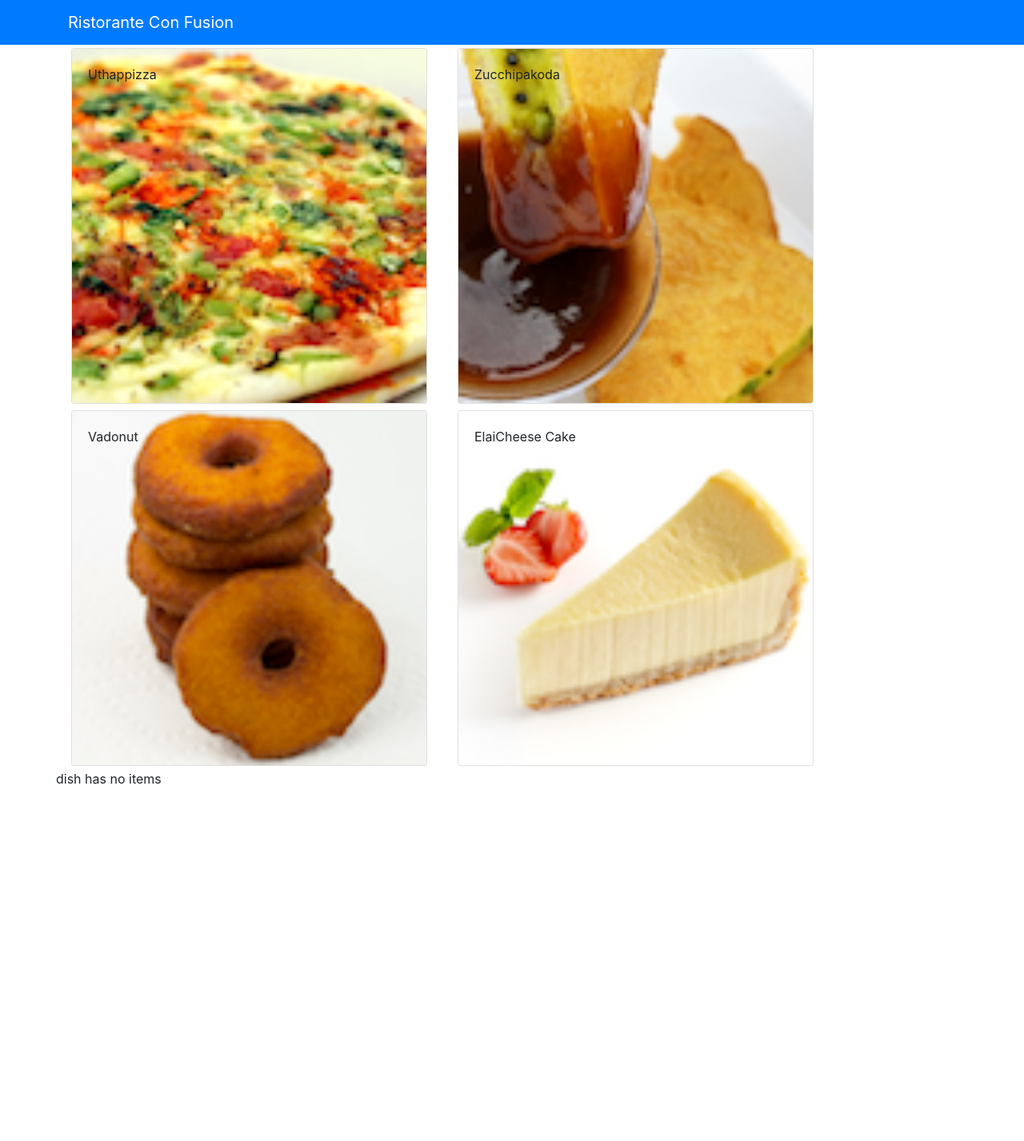
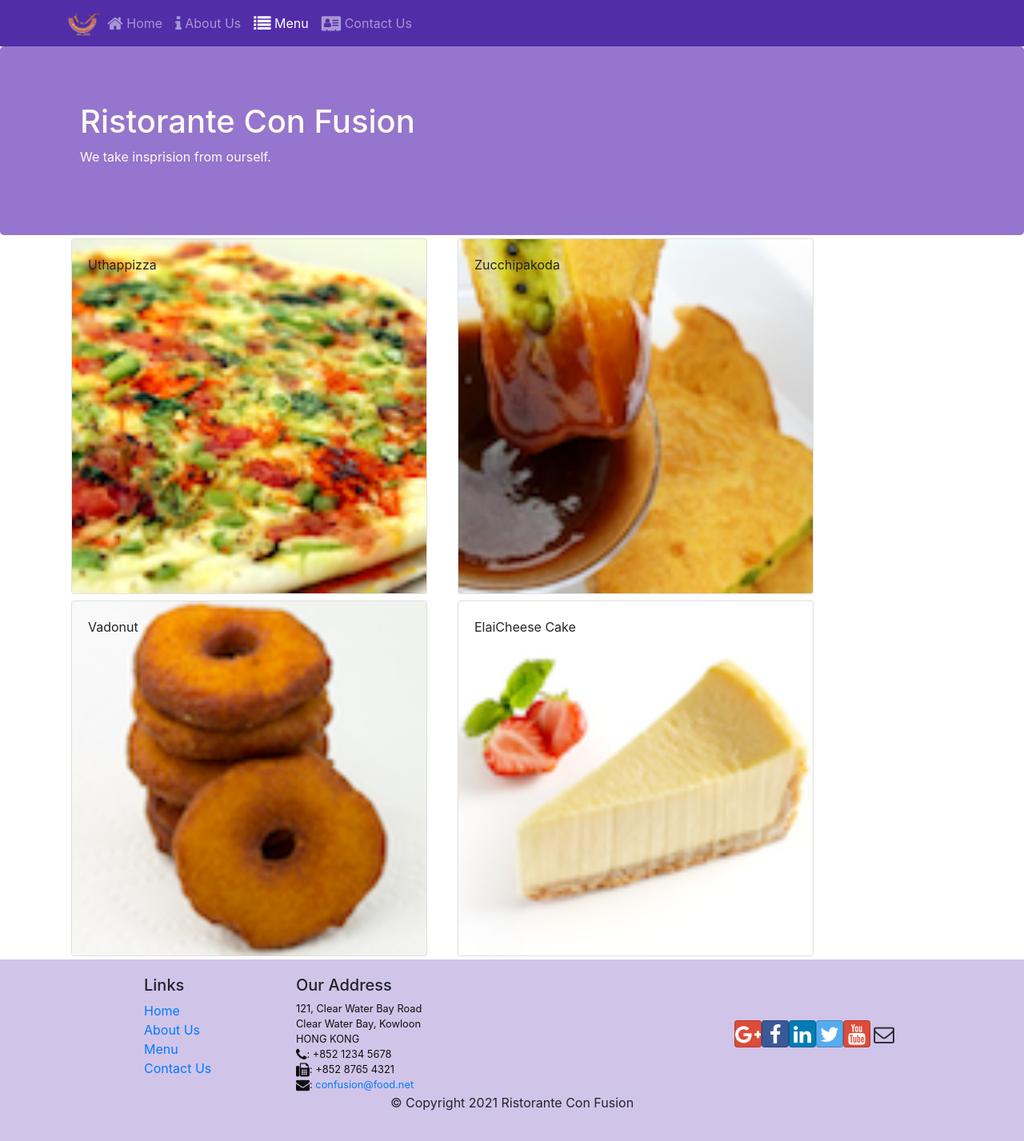
Before and after one commit to SUTHARRAM/React, a React (Create React App) app in the folder React/confusion/: page /menu in a window 1280 px wide. Shown: the whole page at 80% size. Before the commit the page ends 986 px from the top, so only its background shows below. Built offline with nearby package versions, Linux system fonts and the light colour scheme.

Commit message:
some new components are added

```diff
--- a/React/confusion/package.json
+++ b/React/confusion/package.json
@@ -7,9 +7,12 @@
     "@testing-library/react": "^11.2.5",
     "@testing-library/user-event": "^12.8.3",
     "bootstrap": "^4.6.0",
+    "bootstrap-social": "^5.1.1",
+    "font-awesome": "^4.7.0",
     "react": "^17.0.2",
     "react-dom": "^17.0.2",
     "react-popper": "^2.2.5",
+    "react-router-dom": "^5.2.0",
     "react-scripts": "4.0.3",
     "reactstrap": "^8.9.0",
     "web-vitals": "^1.1.1"
--- a/React/confusion/src/App.css
+++ b/React/confusion/src/App.css
@@ -1,38 +1,33 @@
-.App {
-  text-align: center;
+.row-header{
+  margin:0px auto;
+  padding:0px auto;
 }
 
-.App-logo {
-  height: 40vmin;
-  pointer-events: none;
+.row-content {
+  margin:0px auto;
+  padding: 50px 0px 50px 0px;
+  border-bottom: 1px ridge;
+  min-height:400px;
 }
 
-@media (prefers-reduced-motion: no-preference) {
-  .App-logo {
-    animation: App-logo-spin infinite 20s linear;
-  }
+.footer{
+  background-color: #D1C4E9;
+  margin:0px auto;
+  padding: 20px 0px 20px 0px;
+}
+.jumbotron {
+  padding:70px 30px 70px 30px;
+  margin:0px auto;
+  background: #9575CD ;
+  color:floralwhite;
 }
 
-.App-header {
-  background-color: #282c34;
-  min-height: 100vh;
-  display: flex;
-  flex-direction: column;
-  align-items: center;
-  justify-content: center;
-  font-size: calc(10px + 2vmin);
-  color: white;
+address{
+  font-size:80%;
+  margin:0px;
+  color:#0f0f0f;
 }
 
-.App-link {
-  color: #61dafb;
+.navbar-dark {
+  background-color: #512DA8;
 }
-
-@keyframes App-logo-spin {
-  from {
-    transform: rotate(0deg);
-  }
-  to {
-    transform: rotate(360deg);
-  }
-}
--- a/React/confusion/src/App.js
+++ b/React/confusion/src/App.js
@@ -1,29 +1,18 @@
 import React, { Component } from 'react';
-import { Navbar, NavbarBrand } from 'reactstrap';
-import Menu from './components/MenuComponent';
+import Main from './components/MainComponent';
+import './App.css';
+import { BrowserRouter } from 'react-router-dom';
 
-import { DISHES } from './shared/dishes';
 
 class App extends Component {
 
-  constructor(props){
-    super(props);
-
-    this.state =  {
-      dishes: DISHES,
-    };
-  }
-
  render(){
   return (
-    <div>
-      <Navbar dark color="primary">
-        <div className="container">
-          <NavbarBrand href="/"> Ristorante Con Fusion </NavbarBrand>
-        </div>
-      </Navbar>
-      <Menu dishes={this.state.dishes} />
-    </div>
+    <BrowserRouter>
+      <div>
+        <Main />
+      </div>
+    </BrowserRouter>
   );
  }
 
--- /dev/null
+++ b/React/confusion/src/components/DishdetailComponent.js
@@ -0,0 +1,34 @@
+import React from 'react';
+import { Card, CardImg, CardText, CardBody, CardTitle } from 'reactstrap';
+
+const renderDish = (dish) => {
+    if(dish != null){
+        return(
+            <Card>
+                <CardImg width="100%" src={dish.image} alt={dish.name} />
+                <CardBody>
+                    <CardTitle>{dish.name}</CardTitle>
+                    <CardText>{dish.description}</CardText>
+                </CardBody>
+            </Card>
+        );
+    }
+    else {
+        return(
+            <div></div>
+        );
+    }
+}
+
+function DishDetail(props) {
+
+        return(
+            <div className="col-12 col-md-5 m-1">
+
+                    {renderDish(props.dish)}
+
+            </div>
+        );
+}
+
+export default DishDetail;
--- /dev/null
+++ b/React/confusion/src/components/FooterComponent.js
@@ -0,0 +1,51 @@
+import React from 'react';
+import { Link } from 'react-router-dom';
+
+function Footer(props) {
+    return(
+    <div className="footer">
+        <div className="container">
+            <div className="row justify-content-center">
+                <div className="col-4 offset-1 col-sm-2">
+                    <h5>Links</h5>
+                    <ul className="list-unstyled">
+                        <li><Link to="/home">Home</Link></li>
+                        <li><Link to="/aboutus">About Us</Link></li>
+                        <li><Link to="/menu">Menu</Link></li>
+                        <li><Link to="/contactus">Contact Us</Link></li>
+                    </ul>
+                </div>
+                <div className="col-7 col-sm-5">
+                    <h5>Our Address</h5>
+                    <address>
+		              121, Clear Water Bay Road<br />
+		              Clear Water Bay, Kowloon<br />
+		              HONG KONG<br />
+		              <i className="fa fa-phone fa-lg"></i>: +852 1234 5678<br />
+		              <i className="fa fa-fax fa-lg"></i>: +852 8765 4321<br />
+		              <i className="fa fa-envelope fa-lg"></i>: <a href="mailto:confusion@food.net">
+                         confusion@food.net</a>
+                    </address>
+                </div>
+                <div className="col-12 col-sm-4 align-self-center">
+                    <div className="text-center">
+                        <a className="btn btn-social-icon btn-google" href="http://google.com/+"><i className="fa fa-google-plus"></i></a>
+                        <a className="btn btn-social-icon btn-facebook" href="http://www.facebook.com/profile.php?id="><i className="fa fa-facebook"></i></a>
+                        <a className="btn btn-social-icon btn-linkedin" href="http://www.linkedin.com/in/"><i className="fa fa-linkedin"></i></a>
+                        <a className="btn btn-social-icon btn-twitter" href="http://twitter.com/"><i className="fa fa-twitter"></i></a>
+                        <a className="btn btn-social-icon btn-google" href="http://youtube.com/"><i className="fa fa-youtube"></i></a>
+                        <a className="btn btn-social-icon" href="mailto:"><i className="fa fa-envelope-o"></i></a>
+                    </div>
+                </div>
+            </div>
+            <div className="row justify-content-center">
+                <div className="col-auto">
+                    <p>© Copyright 2021 Ristorante Con Fusion</p>
+                </div>
+            </div>
+        </div>
+    </div>
+    )
+}
+
+export default Footer;
--- /dev/null
+++ b/React/confusion/src/components/HeaderComponent.js
@@ -0,0 +1,71 @@
+import React, { Component } from 'react';
+import { Navbar, NavbarBrand, Nav, NavbarToggler, Collapse, NavItem, Jumbotron } from 'reactstrap';
+import { NavLink } from 'react-router-dom';
+
+class Header extends Component {
+    constructor(props){
+        super(props);
+        this.state = {
+            isNavOpen: false,
+        };
+        this.toggleNav = this.toggleNav.bind(this);
+    }
+
+    toggleNav() {
+        this.setState({
+            isNavOpen: !this.state.isNavOpen
+        });
+    }
+
+    render() {
+
+        return (
+            <>
+               <Navbar dark expand="md">
+                <div className="container">
+                   <NavbarToggler onClick={this.toggleNav} />
+                    <NavbarBrand className="mr-auto" href="/">
+                        <img src="assets/images/logo.png" height="30" width="41" alt="Ristorante Con Fusion" />
+                    </NavbarBrand>
+                    <Collapse isOpen={this.state.isNavOpen} navbar>
+                    <Nav navbar>
+                        <NavItem>
+                            <NavLink className='nav-link' to='/home'>
+                                <span className="fa fa-home fa-lg"></span> Home
+                            </NavLink>
+                        </NavItem>
+                        <NavItem>
+                            <NavLink className='nav-link' to='/aboutus'>
+                                <span className="fa fa-info fa-lg"></span> About Us
+                            </NavLink>
+                        </NavItem>
+                        <NavItem>
+                            <NavLink className='nav-link' to='/menu'>
+                                <span className="fa fa-list fa-lg"></span> Menu
+                            </NavLink>
+                        </NavItem>
+                        <NavItem>
+                            <NavLink className='nav-link' to='/contactus'>
+                                <span className="fa fa-address-card fa-lg"></span> Contact Us
+                            </NavLink>
+                        </NavItem>
+                    </Nav>
+                  </Collapse>
+                </div>
+               </Navbar>
+               <Jumbotron>
+                   <div className="container">
+                     <div className="row row-header">
+                        <div className="col-12 col-sm-6" >
+                            <h1>Ristorante Con Fusion</h1>
+                            <p> We take insprision from ourself.</p>
+                        </div>
+                     </div>
+                   </div>
+               </Jumbotron>
+            </>
+        );
+    }
+}
+
+export default Header;
--- /dev/null
+++ b/React/confusion/src/components/HomeComponent.js
@@ -0,0 +1,11 @@
+import React from  'react';
+
+function Home(props) {
+    return (
+        <div className="container" >
+            <h4>Home</h4>
+        </div>
+    );
+}
+
+export default Home;
--- /dev/null
+++ b/React/confusion/src/components/MainComponent.js
@@ -0,0 +1,44 @@
+import React, { Component } from 'react';
+import Menu from './MenuComponent';
+import Home from './HomeComponent';
+import { DISHES } from '../shared/dishes';
+import DishDetail from './DishdetailComponent';
+import Header from './HeaderComponent';
+import Footer from './FooterComponent';
+import { Switch, Route, Redirect } from 'react-router-dom';
+
+class Main extends Component {
+
+  constructor(props){
+    super(props);
+
+    this.state =  {
+      dishes: DISHES
+    };
+  }
+
+
+ render(){
+  const HomePage = () =>{
+    return(
+      <Home />
+    );
+  }
+
+
+  return (
+    <div>
+      <Header />
+        <Switch>
+          <Route path='/home' component={HomePage} />
+          <Route exact path='/menu' component={()=> <Menu dishes={this.state.dishes} />} />
+          <Redirect to="/home" />
+        </Switch>
+      <Footer />
+    </div>
+  );
+ }
+
+}
+
+export default Main;
--- a/React/confusion/src/components/MenuComponent.js
+++ b/React/confusion/src/components/MenuComponent.js
@@ -1,70 +1,35 @@
-import React, { Component } from 'react';
-import { Card, CardImg, CardImgOverlay, CardText, CardBody, CardTitle } from 'reactstrap';
+import React from 'react';
+import { Card, CardImg, CardImgOverlay, CardTitle } from 'reactstrap';
 
 
-class Menu extends Component {
-
-    constructor(props) {
-        super(props);
-
-        this.state = {
-            selectedDish: null
-        }
-    }
-
-    onDishSelect(dish) {
-        this.setState({selectedDish: dish})
-    }
-
-    renderDish(dish) {
-        if(dish != null) {
+const RenderMenuItem =({dish, onClick}) => {
     return (
-                <Card>
+        <Card onClick={() => onClick(dish.id)} >
             <CardImg width="100%" src={dish.image} alt={dish.name} />
-                    <CardBody>
-                        <CardTitle>{dish.name}</CardTitle>
-                        <CardText>{dish.description}</CardText>
-                    </CardBody>
-                </Card>
-            );
-        }
-        else {
-            return(
-                <div>dish has no items</div>
-            );
-        }
-    }
-
-    render() {
-
-        const menu = this.props.dishes.map((dish)=> {
-            return (
-                <div key={dish.id} className="col-12 col-md-5 m-1">
-                    <Card onClick = {()=> this.onDishSelect(dish)} >
-
-                        <CardImg width="100%" src={dish.image} alt={dish.name} />
-
             <CardImgOverlay>
                 <CardTitle>{dish.name}</CardTitle>
             </CardImgOverlay>
         </Card>
+    );
+}
+
+function Menu(props) {
+
+    const menu = props.dishes.map((dish)=> {
+        return (
+            <div key={dish.id} className="col-12 col-md-5 m-1">
+                <RenderMenuItem dish={dish} onClick={props.onClick} />
             </div>
         );
     });
-
 
         return (
             <div className='container'>
                 <div className="row">
                     {menu}
                 </div>
-                <div className="row" >
-                    {this.renderDish(this.state.selectedDish)}
-                </div>
             </div>
         );
 }
 
-}
-
 export default Menu;
--- a/React/confusion/src/index.js
+++ b/React/confusion/src/index.js
@@ -1,6 +1,8 @@
 import React from 'react';
 import ReactDOM from 'react-dom';
 import 'bootstrap/dist/css/bootstrap.min.css';
+import 'font-awesome/css/font-awesome.min.css';
+import 'bootstrap-social/bootstrap-social.css';
 import './index.css';
 import App from './App';
 import reportWebVitals from './reportWebVitals';
```
Also changed, not shown: React/confusion/src/logo.svg (deleted), 1 other file (tests, documents, lock files or other folders). Lines whose indentation alone changed are shown as unchanged.
